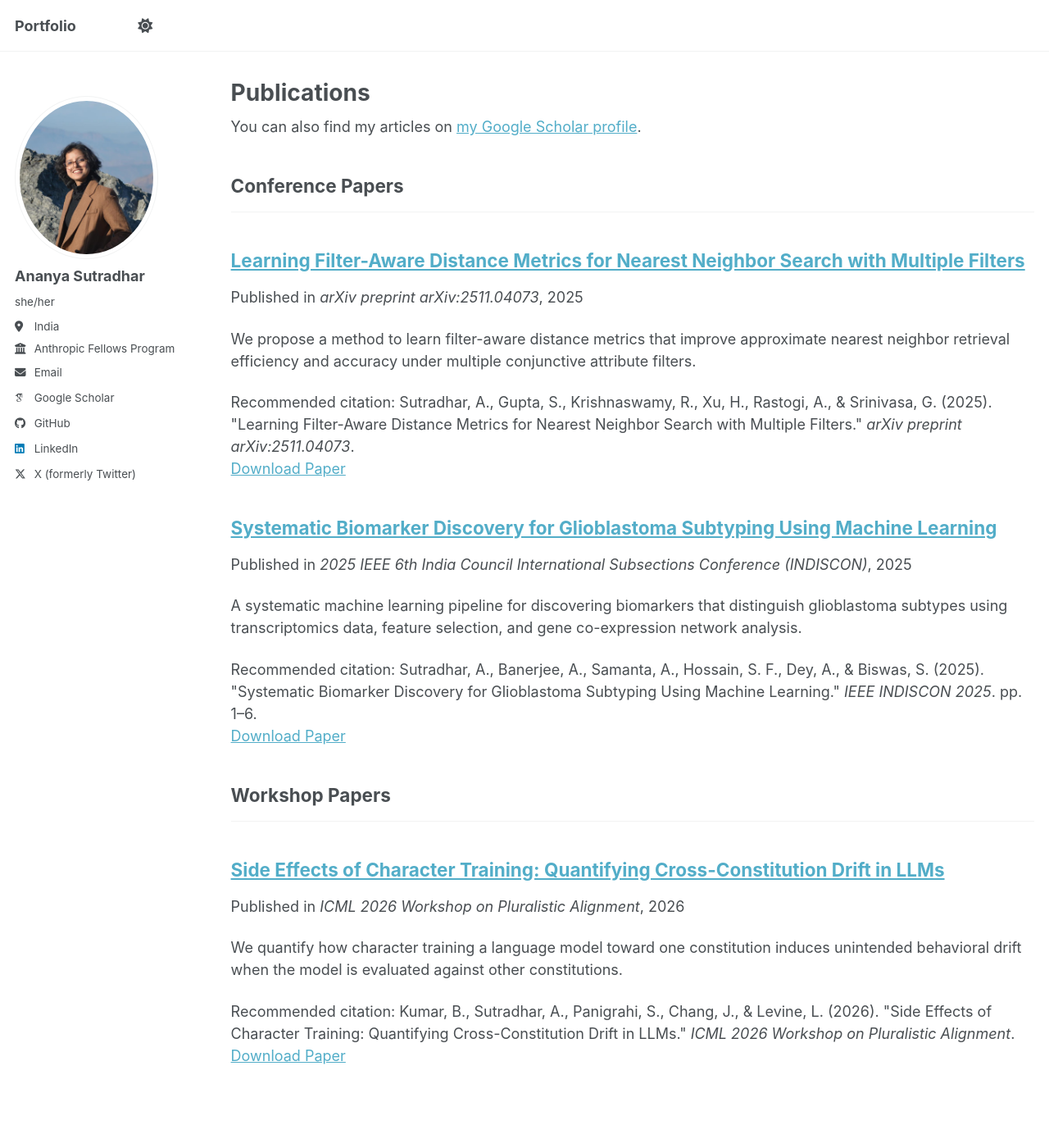
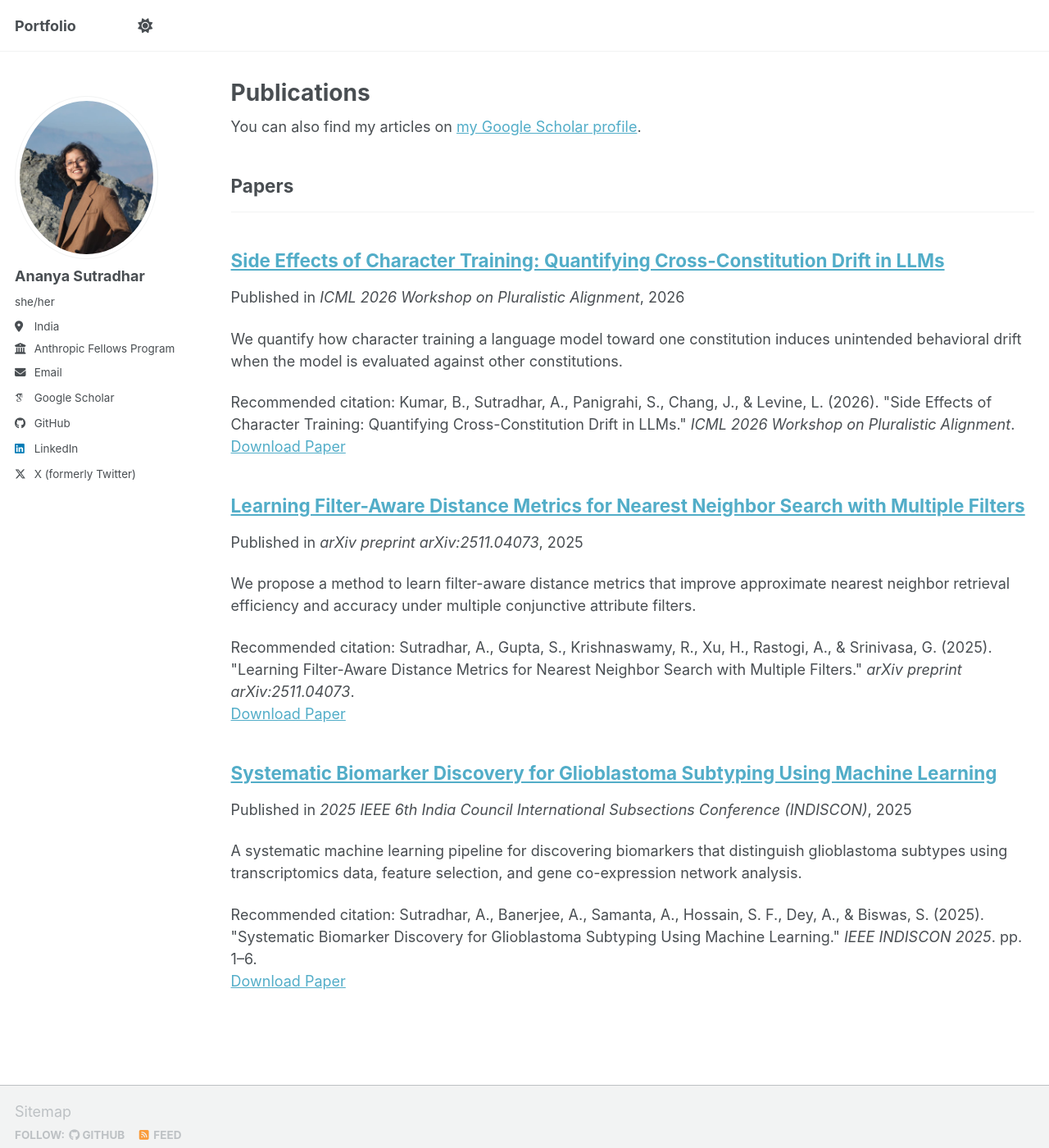
Before and after one commit to sdananya/sdananya.github.io, a Jekyll site: the page built from _pages/publications.html, in a window 1280 px wide and 1400 px high. Shown: the whole window at 82% size. Built offline with Jekyll 4.4.1, drawn with Linux system fonts in a browser that asks for light colours; some web fonts are replaced; a script bundle is joined from its source files by our own code; library files that are not in the unit come from our copies.

Commit message:
Collapse publication categories into a single Papers section
Co-Authored-By: Claude Opus 4.8 <noreply@anthropic.com>

```diff
--- a/_config.yml
+++ b/_config.yml
@@ -85,12 +85,8 @@ author:
 
 # Publication Category - The following the list of publication categories and their headings
 publication_category:
-  books:
-    title: 'Books'
-  conferences:
-    title: 'Conference Papers'
-  workshops:
-    title: 'Workshop Papers'
+  papers:
+    title: 'Papers'
 
 # Site Settings
 teaser                   :  # filename of teaser fallback teaser image placed in /images/ for social media previews
```
Also changed, not shown: _publications/2025-01-01-glioblastoma-biomarker.md (+1 -1 lines), _publications/2025-11-01-filter-aware-distance-metrics.md (+1 -1 lines), _publications/2026-07-01-character-training-side-effects.md (+1 -1 lines).
